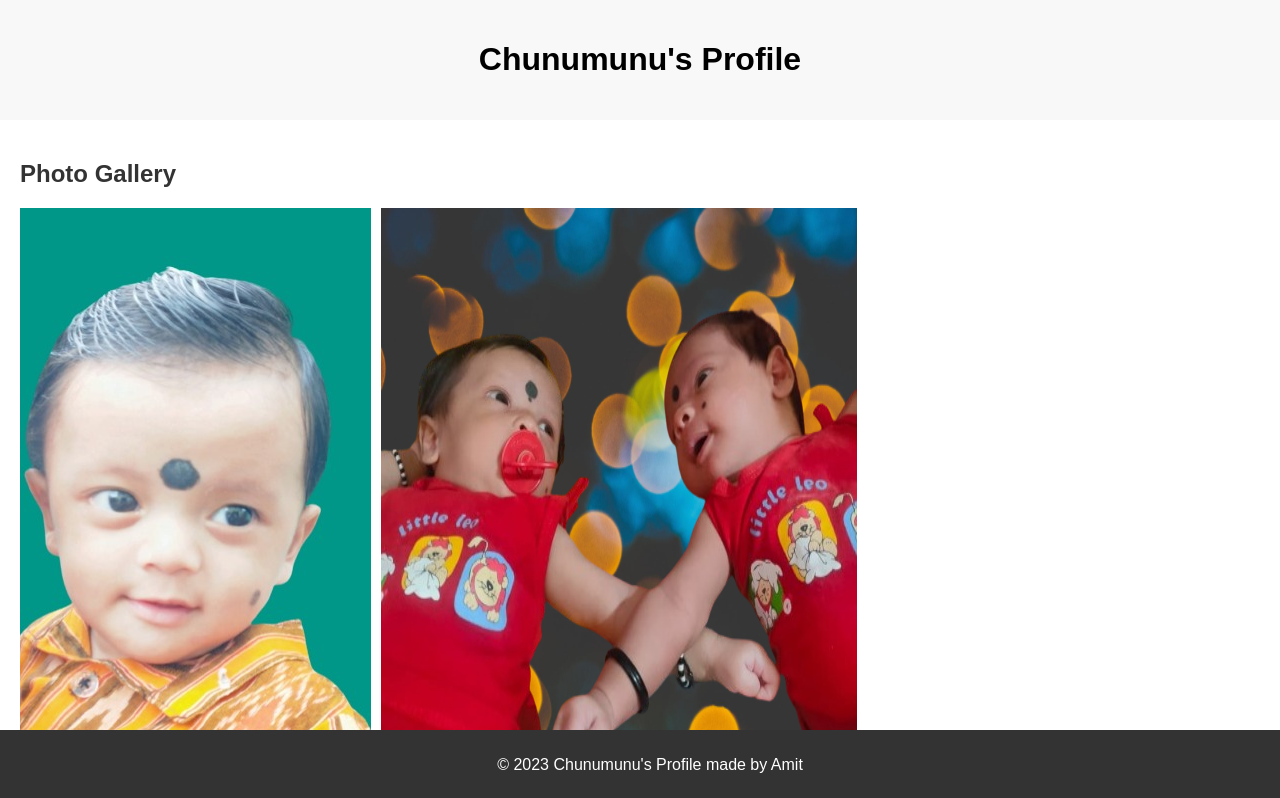
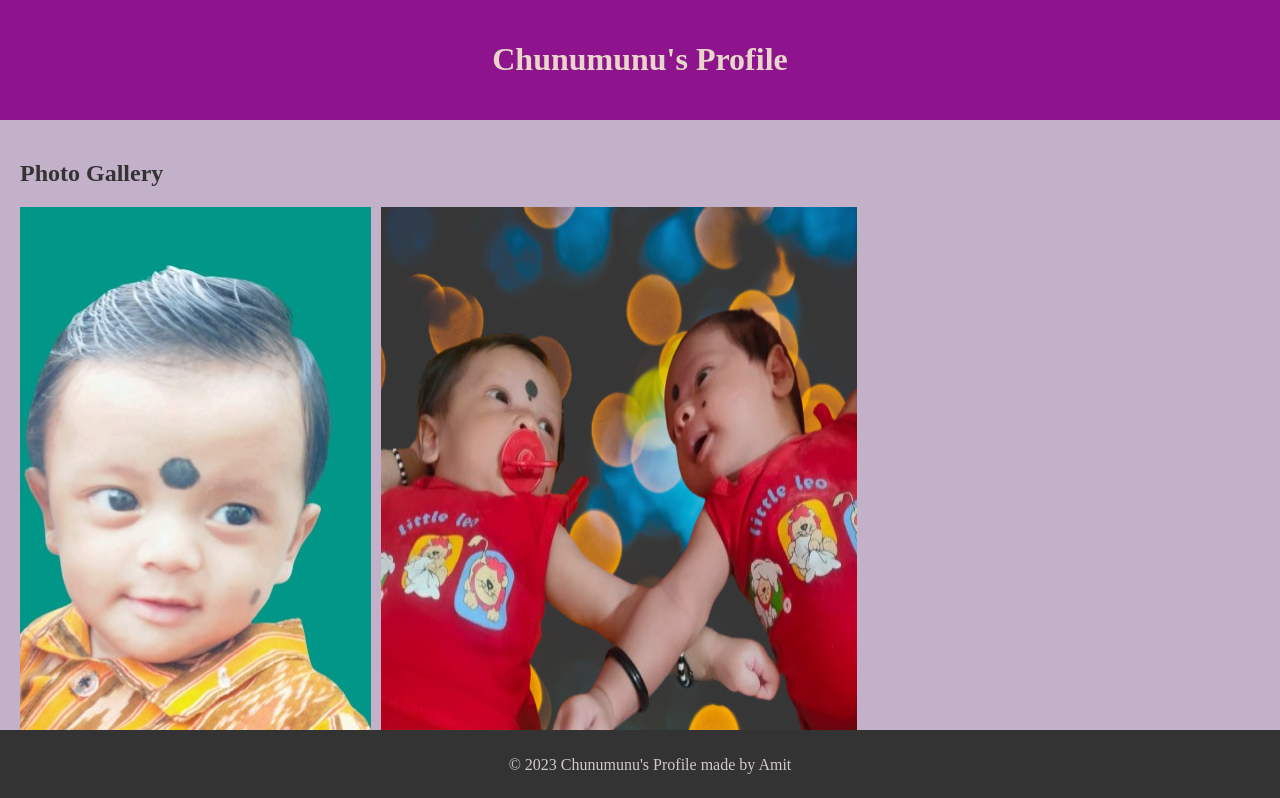
Before and after one commit to amitjavadeveloper/Chunumunu_Repo, a plain HTML site: page index.html in a window 1280 px wide. Shown: the top 798 px of the page. Drawn offline with Linux system fonts and the light colour scheme.

Commit message:
Updated css style with background

```diff
--- a/css/style.css
+++ b/css/style.css
@@ -1,12 +1,14 @@
 body {
-    font-family: 'Arial', sans-serif;
+    background-color:#c3b1ca ;
+    font-family: "Times New Roman", Times, serif;
     margin: 0;
     padding: 0;
     box-sizing: border-box;
 }
 
 header {
-    background-color: #f8f8f8;
+    background-color: #8d148d ;
+    color:#e7d6c9;
     padding: 20px;
     text-align: center;
 }
@@ -41,7 +43,7 @@ video{
 
 footer {
     background-color: #333;
-    color: #fff;
+    color: rgba(238, 228, 230, 0.849);
     text-align: center;
     padding: 10px;
     position: fixed;
```
